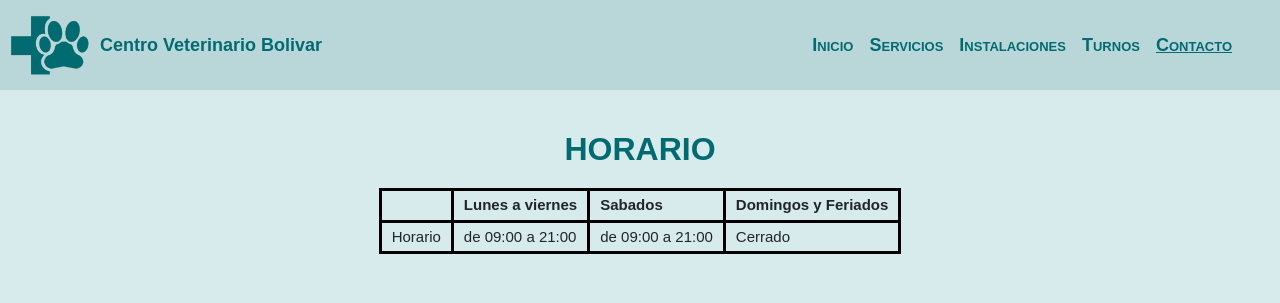
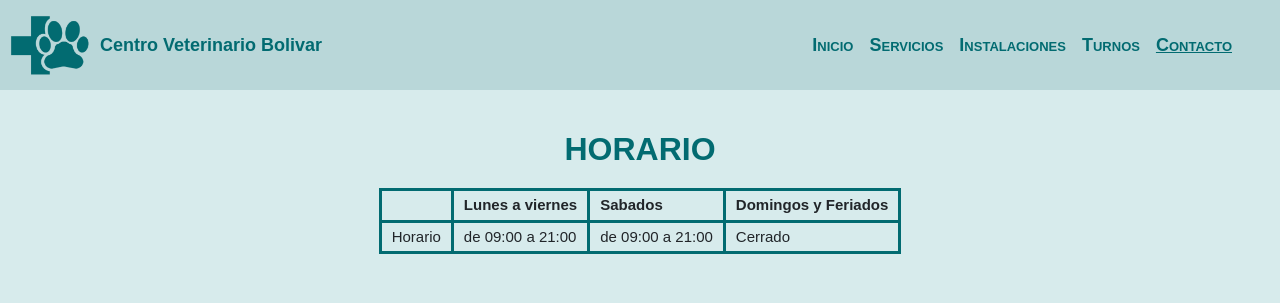
Before and after one commit to FedericoAraya/trabajo-final-veterinaria, a plain HTML site: page pages/contacto.html in a window 1280 px wide. Shown: the top 303 px of the page. Drawn offline with nearby package versions, Linux system fonts and the light colour scheme.

Commit message:
horario ok

```diff
--- a/css/style.css
+++ b/css/style.css
@@ -355,7 +355,7 @@
     .mainContacto .horario td {
       font-size: 3vw;
       padding: 3px 10px;
-      border: 3px solid black; }
+      border: 3px solid #026b71; }
   .mainContacto .formConsulta {
     grid-area: formulario;
     margin: 20px; }
@@ -384,7 +384,7 @@
     .mainContacto .horario td {
       font-size: 15px;
       padding: 3px 10px;
-      border: 3px solid black; } }
+      border: 3px solid #026b71; } }
 
 /* footer */
 .footer {
--- a/scss/secciones/_mainContacto.scss
+++ b/scss/secciones/_mainContacto.scss
@@ -22,7 +22,7 @@
     td {
       font-size: 3vw;
       padding: 3px 10px;
-      border: 3px solid black;
+      border: 3px solid $colorLogo;
     }
   }
   /* consulta */
@@ -68,7 +68,7 @@
       td {
         font-size: 15px;
         padding: 3px 10px;
-        border: 3px solid black;
+        border: 3px solid $colorLogo;
       }
     }
   }
```
